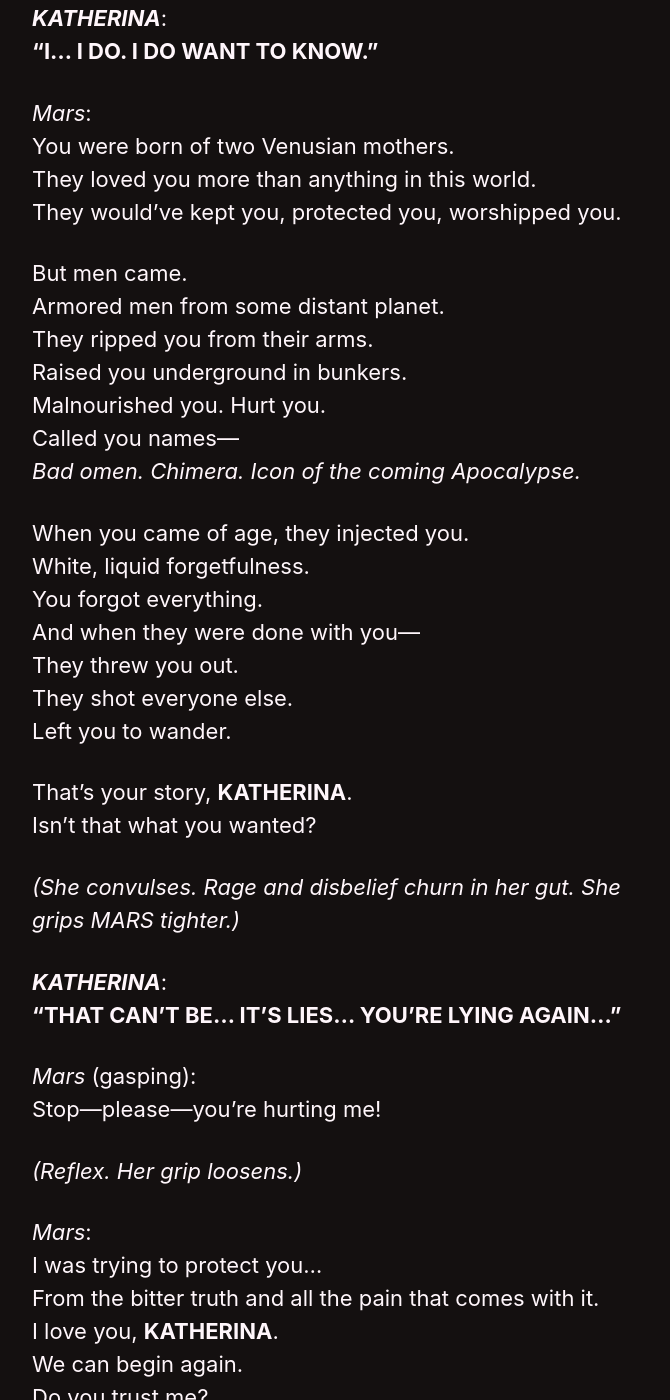
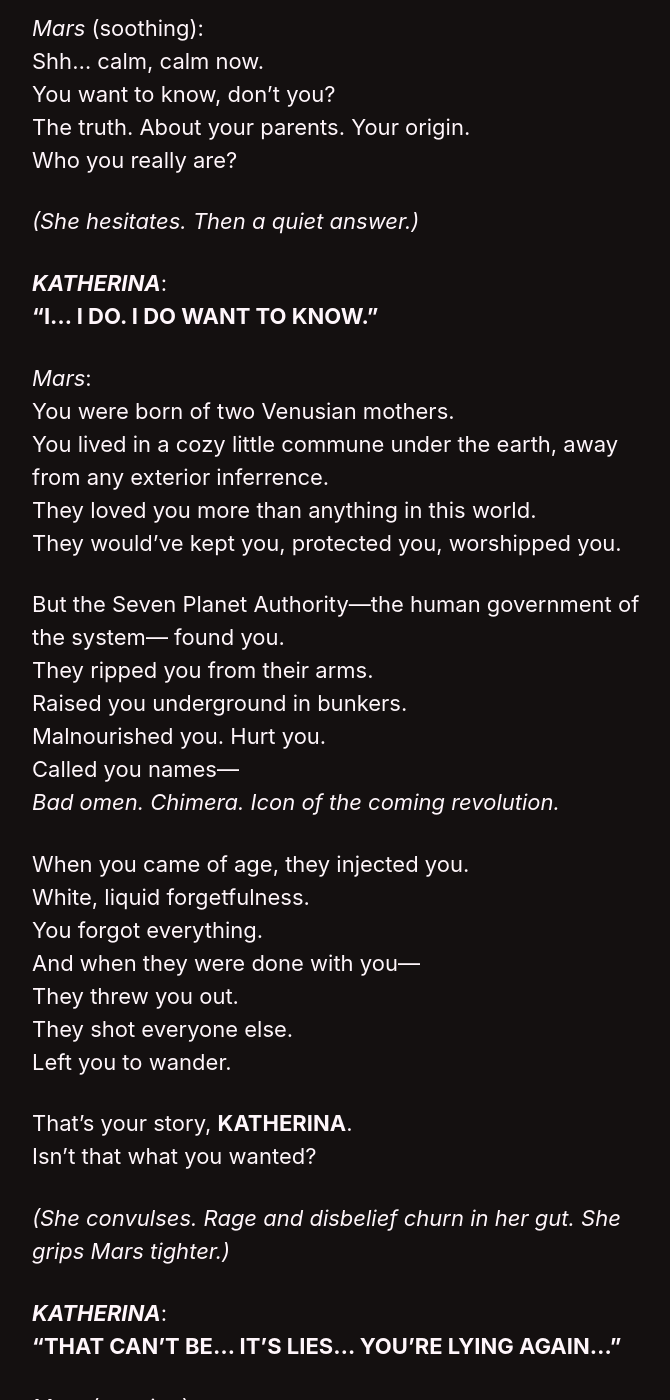
Before and after one commit to kyrie-edelweiss/edelweiss-archive, a Jekyll site: the page built from _pages/the-red-king.md, in a window 1280 px wide and 1400 px high, scrolled down 55194 px. Shown: the whole window, without its empty margins (290-960 px from the left). Built offline with Jekyll 4.4.1, drawn with Linux system fonts in a browser that asks for light colours; cached includes are drawn as plain includes; our own code applies the rules of GitHub Pages for plain Markdown files.

Commit message:
Update the-red-king.md

```diff
--- a/_pages/the-red-king.md
+++ b/_pages/the-red-king.md
@@ -5,7 +5,7 @@
   image: /assets/images/RedKingHeader.jpg
 permalink: /red-king/
 ---
-
+---
 # Chapter One - The Severed Womb
 **Period: 15 Years Ago … Year: 1969 … Location: VENUS**
 
@@ -75,6 +75,8 @@
 
 **REDHEAD** (quiet, resolute):
 _"Something stirs beneath the surface."_
+
+---
 
 # Chapter Two – A Brief Meeting
 
@@ -226,6 +228,8 @@
 > “we all fall.”
 
 _A standing ovation erupts, echoing through the grand chamber. The reckorder slowly fades to black, leaving only the emblem of the **7-P Committee** hovering midair like a watchful eye._
+
+---
 
 # Chapter Three - Katherina
 **Period: Present Day … Year: 1984 … Location: Venus**
@@ -292,6 +296,8 @@
 
 Ever since the **SUN** departed.
 
+---
+
 # Chapter Four - The RED KING
 **Period: Present Day … Year: 1984 … Location: Venus**
 
@@ -551,6 +557,8 @@
 > *This was new.*
 > *I liked this.*
 
+---
+
 # Chapter Six - Bedtime Stories
 **Period: Present Day … Year: 1984 … Location: Venus**
 
@@ -688,6 +696,8 @@
 Nothing.
 
 When she gasps back into herself, her hands are curled into fists, pressed to her stomach like she’s trying to hold something in. Her breath hitches.
+
+---
 
 # Chapter Seven - Red Sex
 **Period: Present Day … Year: 1985 … Location: Venus**
@@ -736,6 +746,8 @@
 
 I don’t want her to see how close I am to burning, too.
 
+---
+
 # Chapter Eight - Waiting For Black Metal Records To Come In The Mail
 **Period: Present Day … Year: 1986 … Location: Venus**
 
@@ -770,6 +782,8 @@
 The worst part was the suspicion. **MARS** had to be hiding something. Behind all the cold lust, behind the obsession—something was *wrong*. She didn’t have the words. She only had a sensation deep in her stomach.
 
 This could not be kept up any longer.
+
+---
 
 # Chapter Nine: The Sunless Records
 **Period: 31 Years Ago … Year: 1955 … Location: VENUS**
@@ -810,6 +824,8 @@
 > *"And every time they'd raid our dorms for contraband, and come back empty-handed to their superiors? Every time they'd drop dead, and the company would file it as 'sudden heart failure'? Every time a girl disappears for three nights and comes back with something in her eyes?"*
 
 > *"That’s Flick."*
+
+---
 
 ## Transcript – Archive Clip 112
 > **[VOICE – MALE, MID-50s, HOARSE BUT CONTROLLED]**
@@ -895,6 +911,8 @@
 > *“She’s gone now. Reassigned. That’s what the docket said.”*
 
 > *“But when I lie still enough, I swear I can feel her palm again. Cold at first. Always warming.”*
+
+---
 
 # Chapter Ten - Black Metal Records
 **Period: Present Day … Year: 1987 … Location: Venus**
@@ -1033,6 +1051,8 @@
 Mars would be sorry.
 
 Mars was the night, the nightmare.
+
+---
 
 # Chapter Eleven - Curse of the RED KING
 **Period: Present Day … Year: 1987 … Location: Venus**
@@ -1109,16 +1129,16 @@
 
 *Mars*:
 You were born of two Venusian mothers.
+You lived in a cozy little commune under the earth, away from any exterior inferrence.
 They loved you more than anything in this world.
 They would’ve kept you, protected you, worshipped you.
 
-But men came.
-Armored men from some distant planet.
+But the Seven Planet Authority—the human government of the system— found you.
 They ripped you from their arms.
 Raised you underground in bunkers.
 Malnourished you. Hurt you.
 Called you names—
-_Bad omen. Chimera. Icon of the coming Apocalypse._
+_Bad omen. Chimera. Icon of the coming revolution._
 
 When you came of age, they injected you.
 White, liquid forgetfulness.
@@ -1131,7 +1151,7 @@
 That’s your story, **KATHERINA**.
 Isn’t that what you wanted?
 
-_(She convulses. Rage and disbelief churn in her gut. She grips MARS tighter.)_
+_(She convulses. Rage and disbelief churn in her gut. She grips Mars tighter.)_
 
 _**KATHERINA**_:
 **"THAT CAN'T BE… IT'S LIES… YOU'RE LYING AGAIN…"**
@@ -1186,6 +1206,8 @@
 
 _(And **VENUS** would be once more.)_
 
+---
+
 # Chapter Twelve - Stories
 **Period: Present Day … Year: 1988 … Location: URANUS**
 
@@ -1319,6 +1341,8 @@
 > _“WELCOME BACK TO **VENUS**, CAPTAIN.”_
 
 Neither man acknowledges it.
+
+---
 
 # Chapter Thirteen - Water Womb World
 
@@ -1932,6 +1956,8 @@
 _J. Cat_
 **Seven Planet Committee**
 
+---
+
 # Chapter Fourteen - The RED CHARIOT
 **Period: ?????? … Year: ?????? … Location: ??????**
 
@@ -2054,6 +2080,8 @@
 My crusade is righteous, my cause just. I burn with the lost souls of billions. I am the last hope of a dying world.
 
 I am the **RED CHARIOT**.
+
+---
 
 # Chapter Fifteen – Flies Have Their House
 **Period: Present Day … Year: 1989 … Location: NEPTUNE**
```
Also changed, not shown: other parts of _pages/the-red-king.md (+1 -1 lines).
